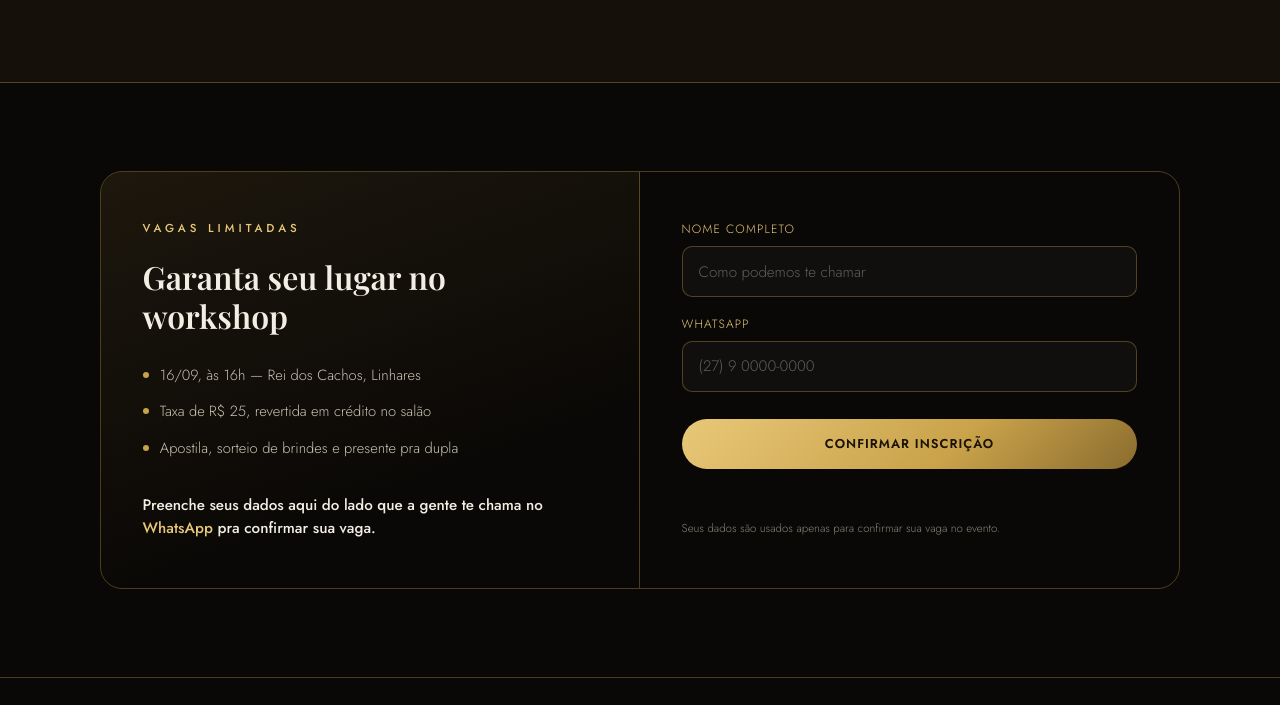
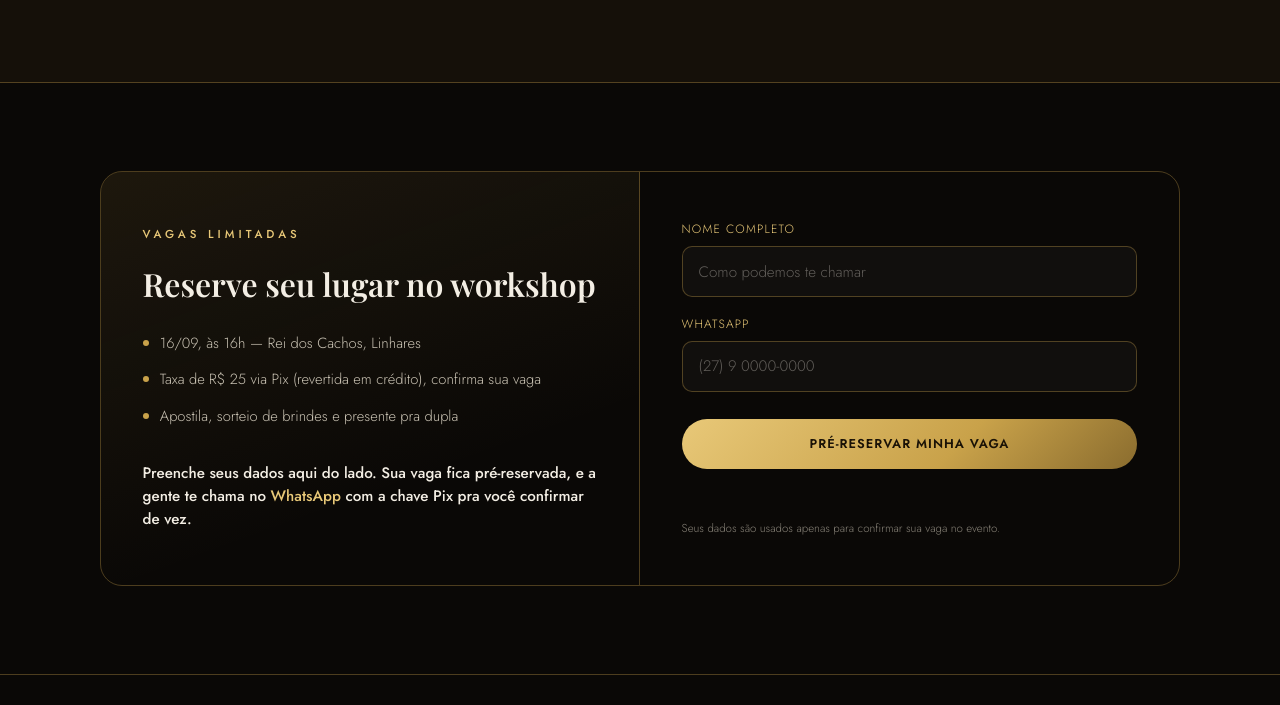
Before and after one commit to lucasmendes-arch/lp-workshop-melina, a plain HTML site: page index.html in a window 1280 px wide. Shown: the part 2484-3189 px from the top of the page. Drawn offline with nearby package versions, Linux system fonts and the light colour scheme; a web font is replaced by a local one.

Commit message:
ajusta copy: vaga só confirma após pagamento via Pix

```diff
--- a/index.html
+++ b/index.html
@@ -381,13 +381,13 @@
   <div class="signup-wrap">
     <div class="signup-info">
       <p class="eyebrow">Vagas limitadas</p>
-      <h2>Garanta seu lugar no workshop</h2>
+      <h2>Reserve seu lugar no workshop</h2>
       <ul class="info-list">
         <li><span class="dot"></span>16/09, às 16h — Rei dos Cachos, Linhares</li>
-        <li><span class="dot"></span>Taxa de R$ 25, revertida em crédito no salão</li>
+        <li><span class="dot"></span>Taxa de R$ 25 via Pix (revertida em crédito), confirma sua vaga</li>
         <li><span class="dot"></span>Apostila, sorteio de brindes e presente pra dupla</li>
       </ul>
-      <p class="whats-note">Preenche seus dados aqui do lado que a gente te chama no <span style="color:var(--gold-light);">WhatsApp</span> pra confirmar sua vaga.</p>
+      <p class="whats-note">Preenche seus dados aqui do lado. Sua vaga fica pré-reservada, e a gente te chama no <span style="color:var(--gold-light);">WhatsApp</span> com a chave Pix pra você confirmar de vez.</p>
     </div>
     <form class="signup-form" id="signupForm">
       <div class="field">
@@ -398,7 +398,7 @@
         <label for="whats">WhatsApp</label>
         <input type="tel" id="whats" name="whats" placeholder="(27) 9 0000-0000" required>
       </div>
-      <button type="submit" class="btn btn-primary submit-btn">Confirmar inscrição</button>
+      <button type="submit" class="btn btn-primary submit-btn">Pré-reservar minha vaga</button>
       <p class="form-msg" id="formMsg"></p>
       <p class="privacy-note">Seus dados são usados apenas para confirmar sua vaga no evento.</p>
     </form>
@@ -445,7 +445,7 @@
       }catch(err){ /* falha silenciosa — lead já está salvo localmente */ }
     }
 
-    msg.textContent = "Inscrição recebida! Nossa equipe confirma sua vaga pelo WhatsApp em breve. ✨";
+    msg.textContent = "Vaga pré-reservada! Te mandamos a chave Pix no WhatsApp — assim que pagar, sua vaga está confirmada. ✨";
     form.reset();
   });
 </script>
```
